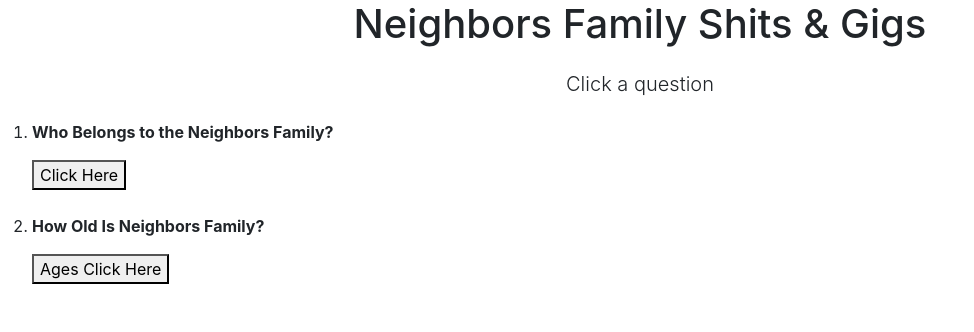
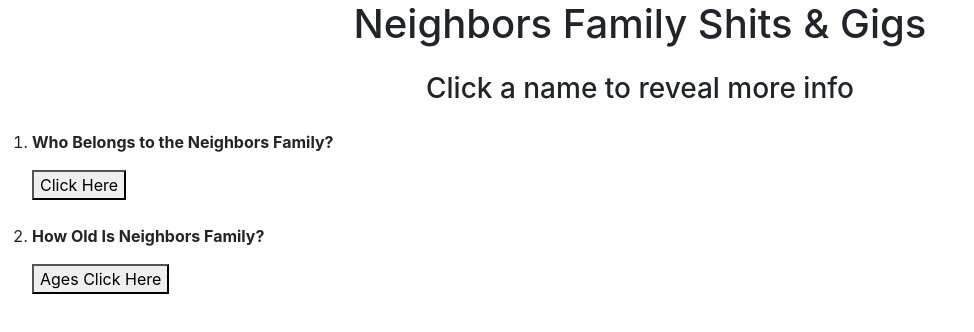
Before and after one commit to bneighbs6/engineering-playground, a React (Create React App) app: page / in a window 1280 px wide. Shown: the top 332 px of the page, without its empty margins (0-974 px from the left). Built offline with nearby package versions, Linux system fonts and the light colour scheme.

Commit message:
Updated Header to change w/ each webpage. Added Header to each page

```diff
--- a/src/App.js
+++ b/src/App.js
@@ -50,6 +50,7 @@ function App() {
         <Route exact={true} path="/" element={<Home />} />
         <Route path="/family-ages" element={
           <div>
+            <Header />
             <Brett
               age={age.brett}
               message={message.brett}
@@ -76,6 +77,7 @@ function App() {
 
         <Route path="/family-members" element={
           <div>
+            <Header />
             <Brett />
             <Shalaina />
             <Oaklee />
--- a/src/Components/web-pages/Header.jsx
+++ b/src/Components/web-pages/Header.jsx
@@ -1,7 +1,12 @@
-function Header() {
-    return (
-        <h1 className="text-center lead m-4">Click a question</h1>
-    )
+import React from "react"
+
+// This fx will create a different header for the top of each web page
+function Header(path) {
+    if (path="/family-members") {
+        return <h3 className="text-center m-4">Click a name to reveal more info</h3>
+    } else if (path="/") {
+        return <h3 className="text-center m-4">Click a question</h3>
+    }
 }
 
 export default Header;
```
